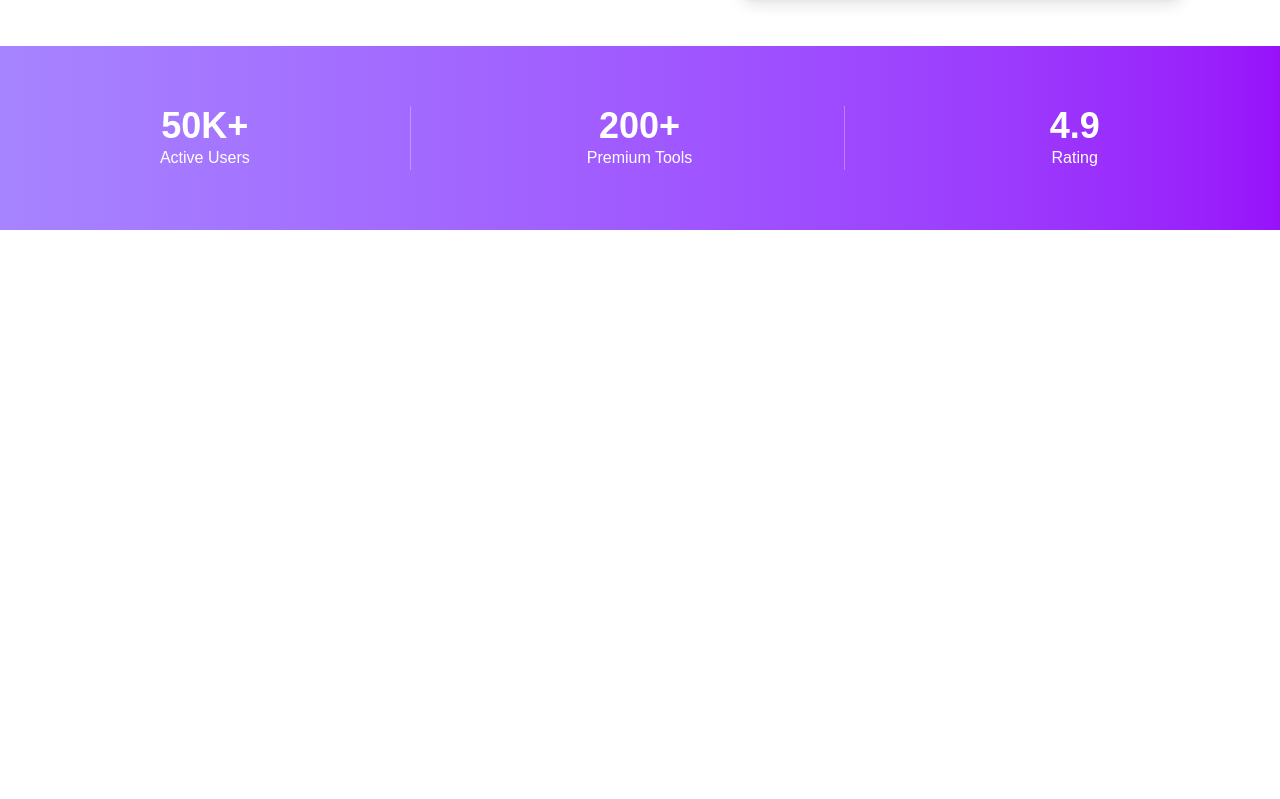
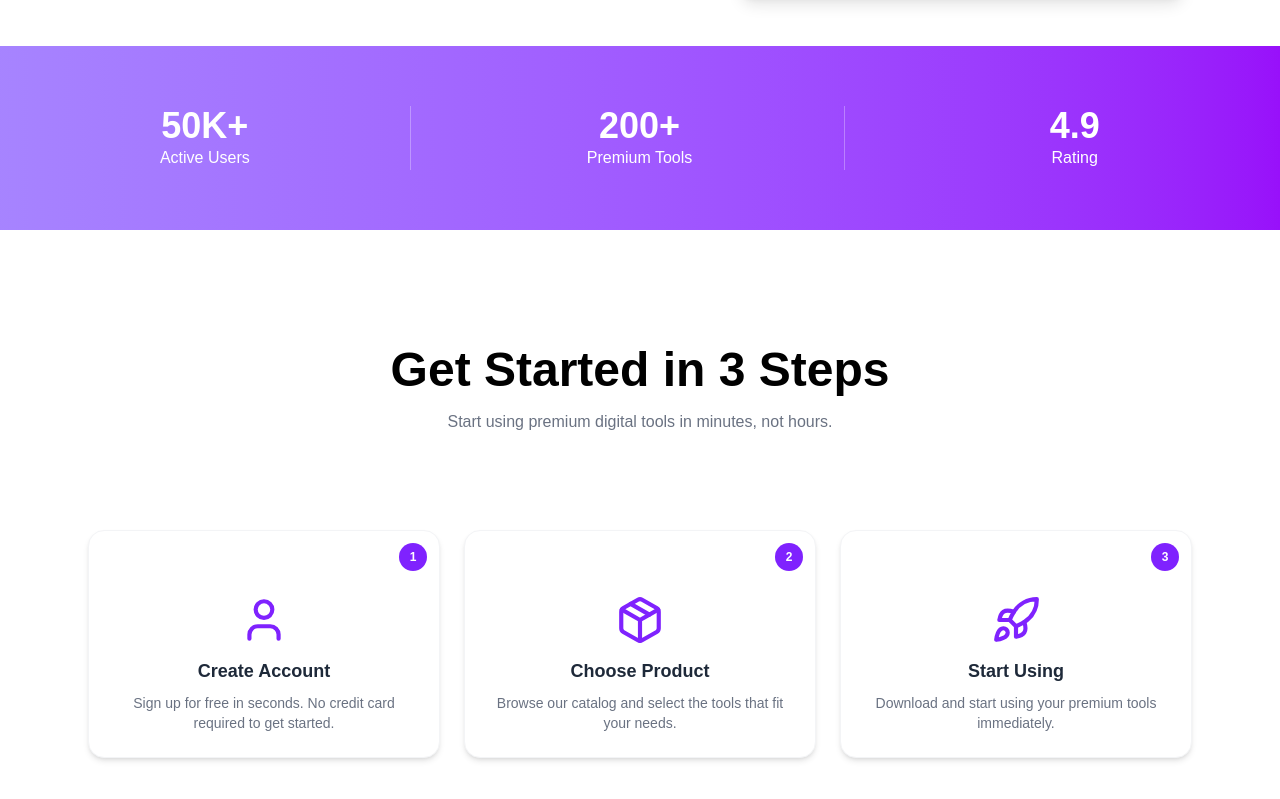
Before and after one commit to Mahim-Ahmad/ASSIGNMENT-PRACTICE-6, a React (Vite) app: page / in a window 1280 px wide. Shown: the part 651-1450 px from the top of the page. Before the commit the page ends 881 px from the top, so only its background shows below. Built offline with nearby package versions, Linux system fonts and the light colour scheme.

Commit message:
add steps section

```diff
--- a/src/App.jsx
+++ b/src/App.jsx
@@ -2,6 +2,7 @@
 import Navbar from "./components/Navbar";
 import Banner from "./components/Banner";
 import Stats from "./components/Stats";
+import Steps from "./components/Steps";
 
 
 function App() {
@@ -13,6 +14,8 @@ function App() {
       <Banner />
       <Stats />
 
+      <Steps />
+
     </>
   );
 }
--- /dev/null
+++ b/src/components/Steps.jsx
@@ -0,0 +1,66 @@
+import { User, Package, Rocket } from "lucide-react";
+
+
+const Steps = () => {
+    const steps = [
+        {
+            id: 1,
+            title: "Create Account",
+            desc: "Sign up for free in seconds. No credit card required to get started.",
+            icon: <User size={50} />,
+        },
+        {
+            id: 2,
+            title: "Choose Product",
+            desc: "Browse our catalog and select the tools that fit your needs.",
+            icon: <Package size={50}/>,
+        },
+        {
+            id: 3,
+            title: "Start Using",
+            desc: "Download and start using your premium tools immediately.",
+            icon: <Rocket size={50}/>,
+        },
+    ];
+
+    return (
+
+        <section>
+            <h1 className="text-5xl font-bold text-center mb-4 mt-4 pt-25">Get Started in 3 Steps</h1>
+            <p className="text-gray-500 text-center mb-8">Start using premium digital tools in minutes, not hours.</p>
+            <div className=" py-16">
+                <div className="max-w-6xl mx-auto grid md:grid-cols-3 gap-6 px-6">
+                    {steps.map((s, i) => (
+                        <div
+                            key={i}
+                            className="relative bg-white p-6 pt-10 rounded-2xl text-center shadow-md hover:shadow-xl transition duration-300 border border-gray-100"
+                        >
+
+                            <div className="absolute top-3 right-3 bg-violet-600 text-white w-7 h-7 flex items-center justify-center rounded-full text-xs font-bold">
+                                {s.id}
+                            </div>
+
+                            <div className="text-violet-600 mt-6 mb-3 flex justify-center text-3xl">
+                                {s.icon}
+                            </div>
+
+
+                            <h3 className="font-bold text-lg text-gray-800">
+                                {s.title}
+                            </h3>
+
+
+                            <p className="text-gray-500 text-sm mt-2">
+                                {s.desc}
+                            </p>
+                        </div>
+                    ))}
+                </div>
+            </div>
+
+        </section>
+
+    );
+};
+
+export default Steps;
```
